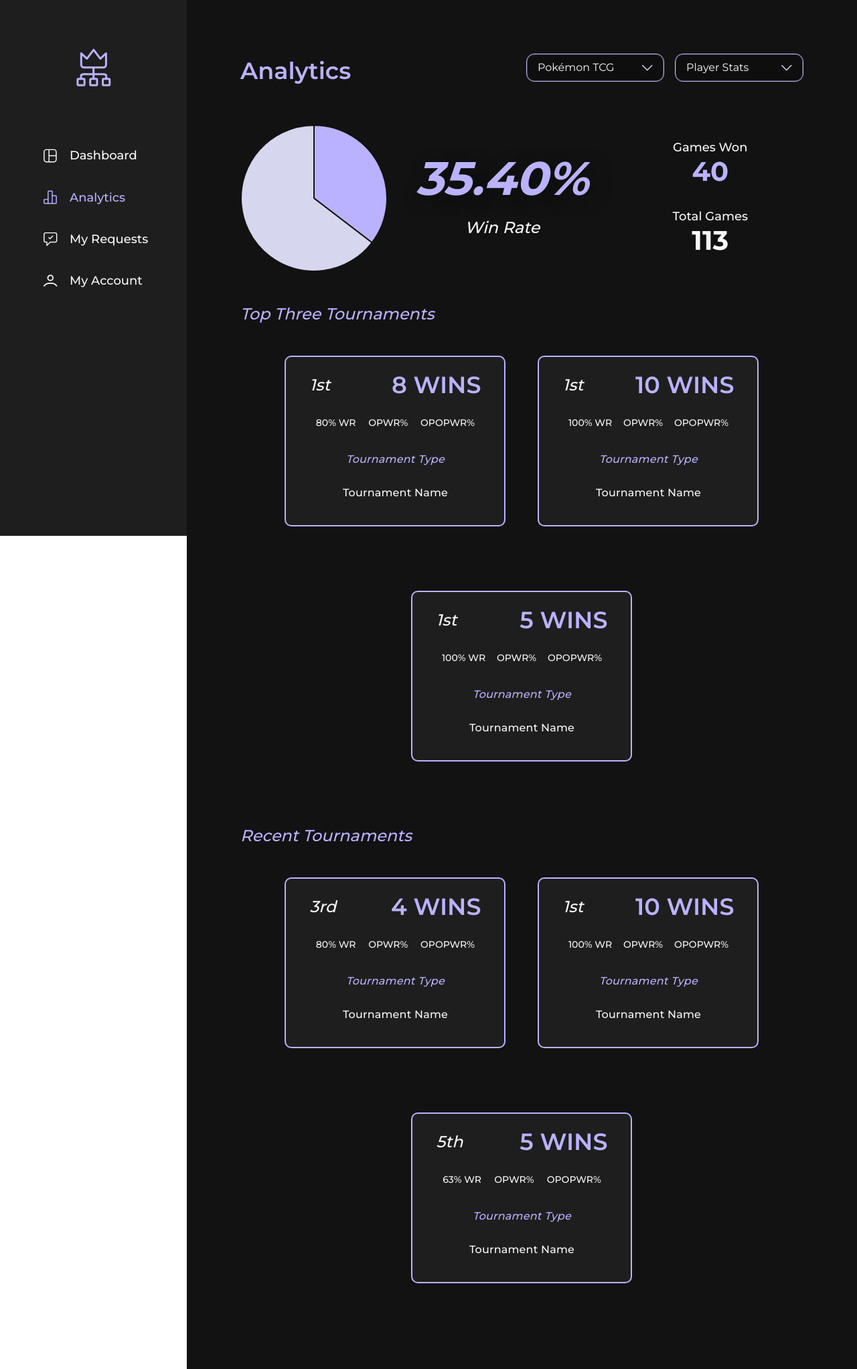
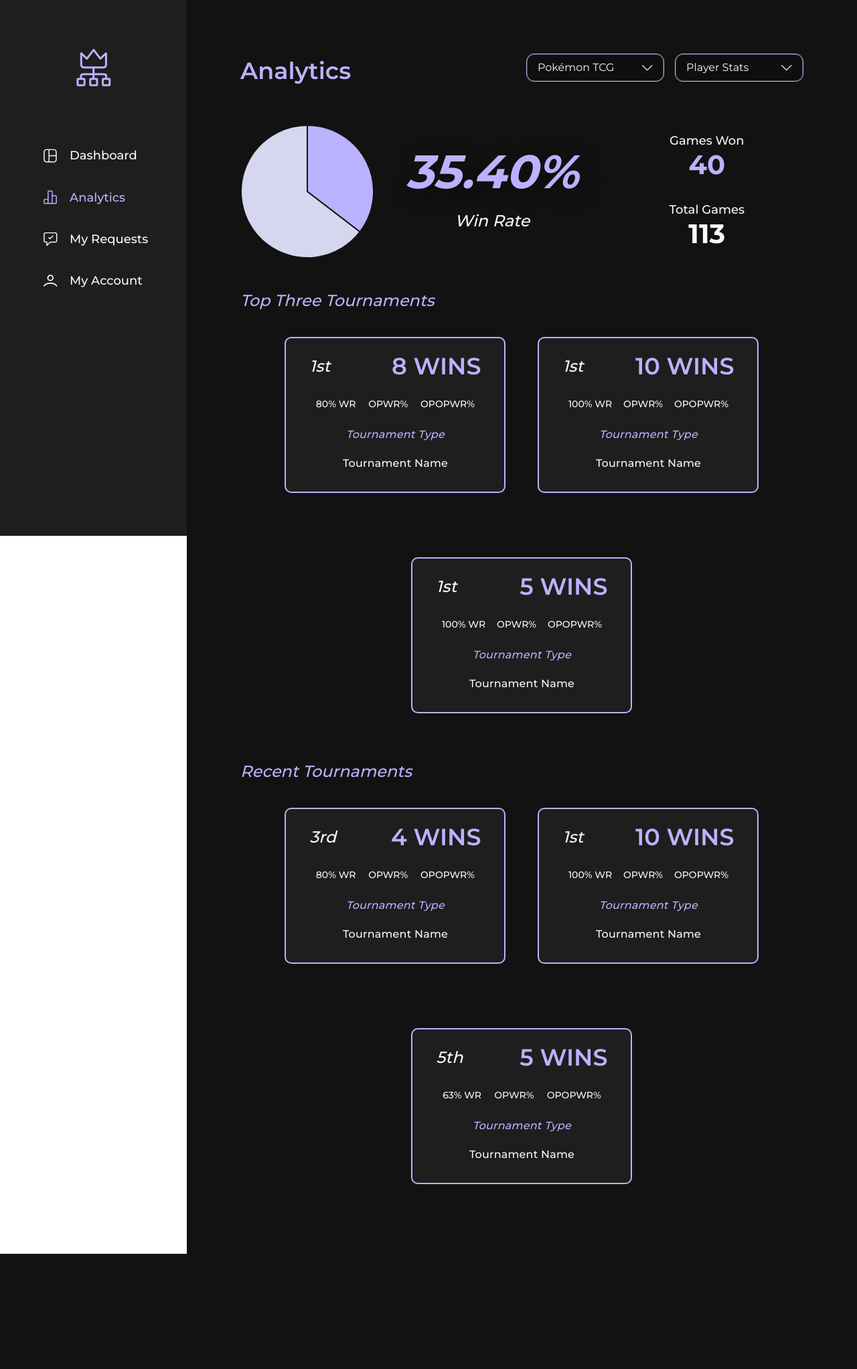
Before and after one commit to mouper/CITS3403-Project, a Flask app: page /analytics in a window 1280 px wide. Shown: the whole page at 67% size. After the commit the page ends 1872 px from the top, so only its background shows below. Run offline with Flask 3, Linux system fonts and the light colour scheme; a user stored in the database is signed in; some libraries are stand-ins or nearby versions.

Commit message:
feat: minor styling changes

```diff
--- a/src/static/css/style.css
+++ b/src/static/css/style.css
@@ -511,7 +511,7 @@ html, body {
 
 .pie-chart-section canvas {
     width: 100%;
-    max-width: 220px;
+    max-width: 200px;
     aspect-ratio: 1 / 1;
     height: auto;
     display: block;
@@ -530,7 +530,7 @@ html, body {
     flex-wrap: wrap;
     gap: 3rem;
     justify-content: center;
-    margin: 2rem 0 4rem 0;
+    margin: 1.5rem 0 2.5rem 0;
 }
 
 .statcard {
@@ -538,7 +538,7 @@ html, body {
     flex-direction: column;
     justify-content: center;
     align-items: center;
-    gap: 0.625rem;
+    gap: 0.6rem;
     flex: 1 1 300px;
     max-width: 330px;
     min-width: 250px;
@@ -568,9 +568,14 @@ html, body {
 }
 
 .statcard .tournament-type {
-    margin-top: 0.5rem;
     font-style: italic;
     color: var(--primary-shade1);
+    align-items: center;
+}
+
+.statcard .medium4 {
+    margin-bottom: 0.6rem;
+    align-items: center;
 }
 
 .totals-wrapper {
```
